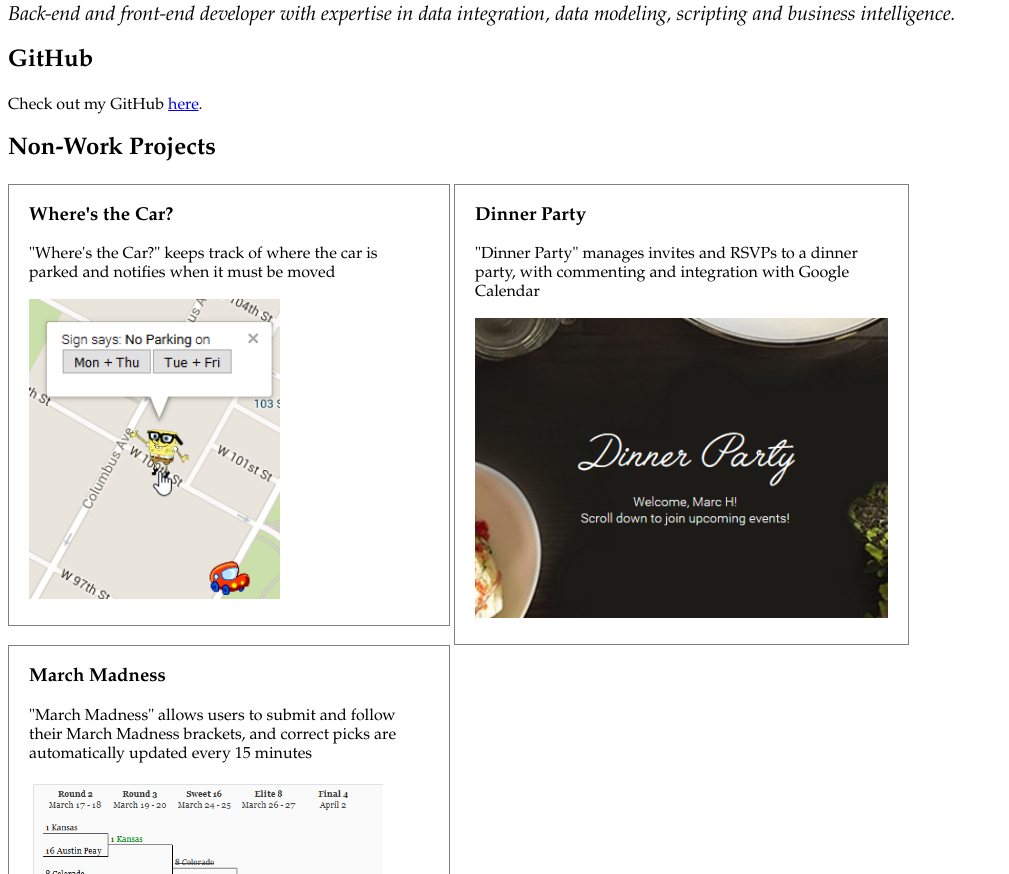
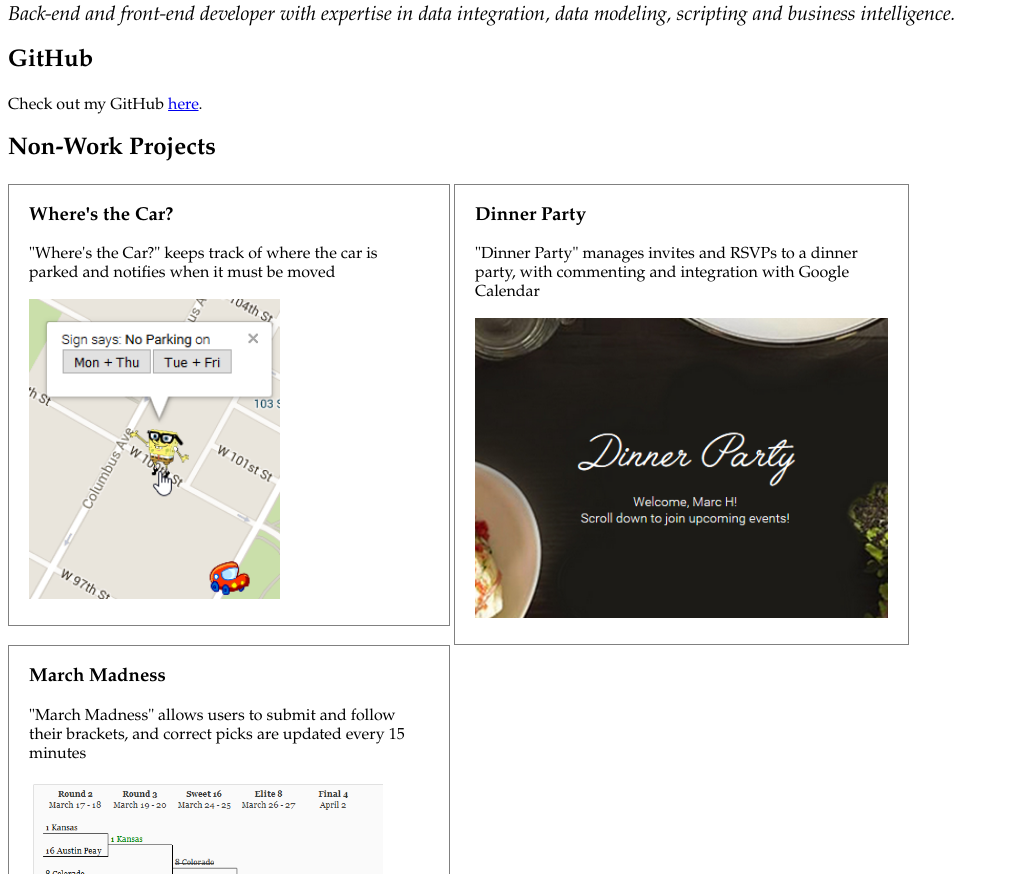
Before and after one commit to mhassan1/mhassan1.github.io, a plain HTML site: page index.html in a window 1280 px wide. Shown: the part 78-952 px from the top of the page, without its empty margins (0-1009 px from the left). Drawn offline with Linux system fonts and the light colour scheme.

Commit message:
Update index.html

```diff
--- a/index.html
+++ b/index.html
@@ -27,7 +27,7 @@ html{font-family:"Garamond";}
 </div>
 <div class="box">
 <h3>March Madness</h3>
-<p>"March Madness" allows users to submit and follow their March Madness brackets, and correct picks are automatically updated every 15 minutes</p>
+<p>"March Madness" allows users to submit and follow their brackets, and correct picks are updated every 15 minutes</p>
 <img src="img/marchmadness.png"/>
 </div>
 </body>
```
